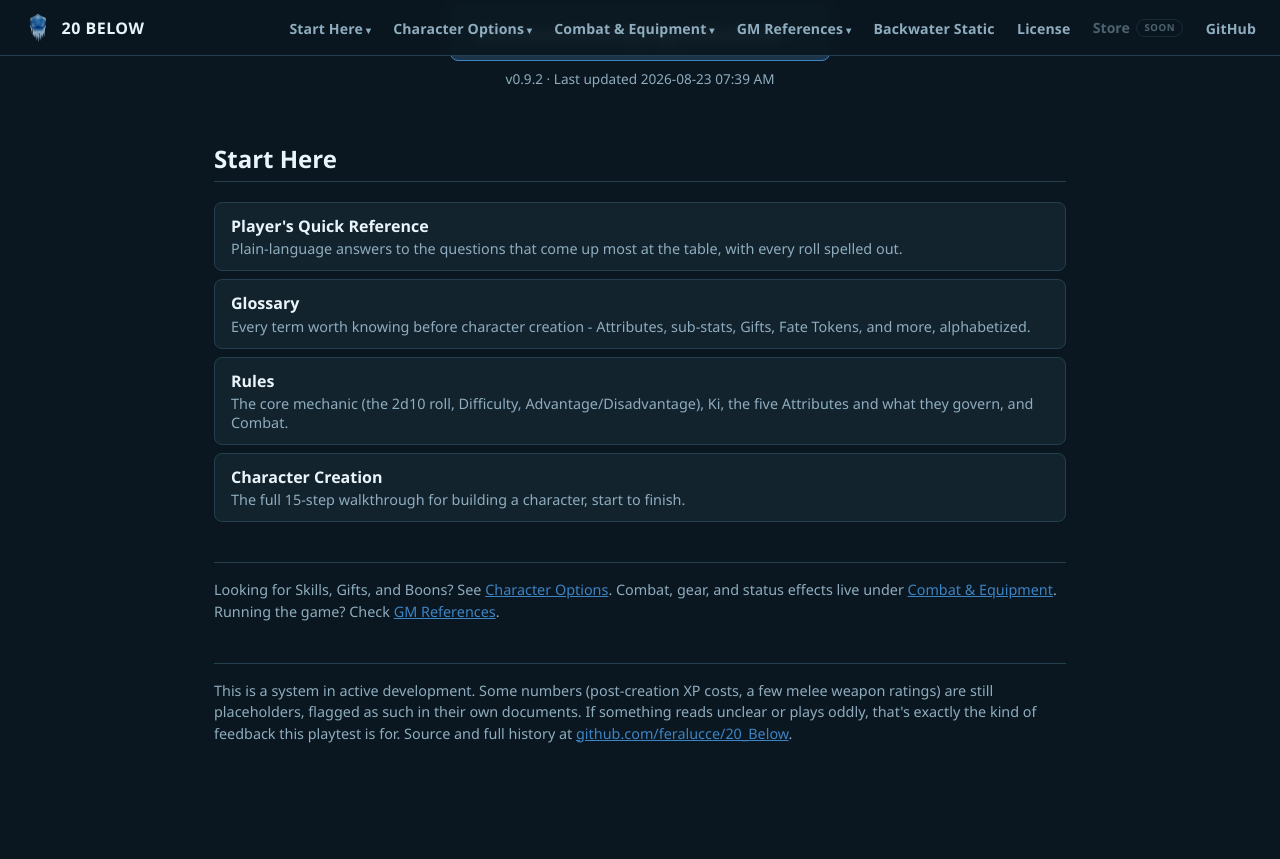
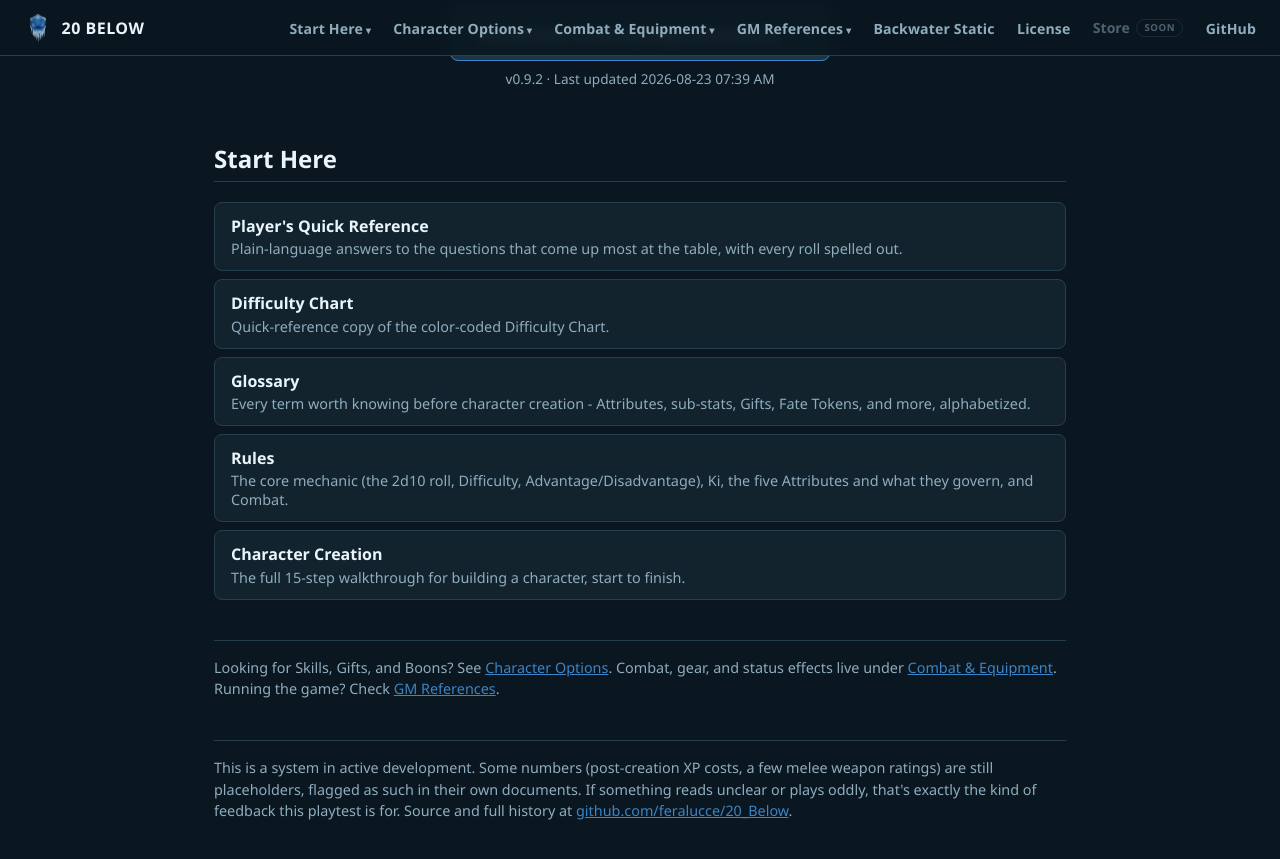
Before and after one commit to feralucce/20_Below, a Jekyll site: the page rules-hub.html, which Jekyll copies as it is, in a window 1280 px wide and 900 px high, scrolled down 524 px. Shown: the top 859 px of the window. Built offline with Jekyll 4.4.1, drawn with Linux system fonts in a browser that asks for light colours; before the commit the page ends 1347 px from its top, so only the background shows below that.

Commit message:
Rename Louis' Reference Chart to Difficulty Chart, reposition it
Renamed everywhere it's displayed (title, H1, nav, doc-cards,
README) - the URL (docs/louis-reference-chart.html) is unchanged.

Moved it out of Combat & Equipment (removing that page's now-empty
"Quick Reference" section) and added it in two places instead: Start
Here, right after Player's Quick Reference, and GM References, as
its own new "Quick Reference" section - both places it's actually
used at the table.

Co-Authored-By: Claude Sonnet 5 <noreply@anthropic.com>

```diff
--- a/character-options.html
+++ b/character-options.html
@@ -310,6 +310,7 @@
         <a href="rules-hub.html">Start Here</a>
         <ul class="dropdown">
           <li><a href="docs/combat-flow-reference.html">Player's Quick Reference</a></li>
+          <li><a href="docs/louis-reference-chart.html">Difficulty Chart</a></li>
           <li><a href="rules/glossary.html">Glossary</a></li>
           <li><a href="rules/rules.html">Rules</a></li>
           <li><a href="rules/character-creation.html">Character Creation</a></li>
@@ -345,6 +345,7 @@
           <li><a href="rules/adversary-index.html">Adversary Index</a></li>
           <li><a href="rules/cryptids.html">Cryptids</a></li>
           <li><a href="rules/nightmare-creatures.html">Nightmare Creatures</a></li>
+          <li><a href="docs/louis-reference-chart.html">Difficulty Chart</a></li>
         </ul>
       </li>
       <li><a href="https://feralucce.github.io/Backwater_Static/" target="_blank" rel="noopener">Backwater Static</a></li>
--- a/docs/louis-reference-chart.html
+++ b/docs/louis-reference-chart.html
@@ -3,7 +3,7 @@
 <head>
 <meta charset="utf-8" />
 <meta name="viewport" content="width=device-width, initial-scale=1" />
-<title>Louis' Reference Chart - 20 Below</title>
+<title>Difficulty Chart - 20 Below</title>
 <link rel="icon" type="image/x-icon" href="assets/brand/favicon.ico" />
 <link rel="icon" type="image/png" sizes="32x32" href="assets/brand/favicon-32.png" />
 <link rel="apple-touch-icon" href="assets/brand/favicon-128.png" />
@@ -57,7 +57,7 @@
 <body>
 <main>
   <a class="back-link" href="../index.html">&larr; Back to 20 Below</a>
-  <h1>Louis' Reference Chart</h1>
+  <h1>Difficulty Chart</h1>
   <p class="note">
     A quick-reference copy of the Difficulty Chart, pulled out on its own for fast lookup during play.
     This is a copy, not the source of truth - if it ever conflicts with
--- a/license.html
+++ b/license.html
@@ -278,6 +278,7 @@
         <a href="rules-hub.html">Start Here</a>
         <ul class="dropdown">
           <li><a href="docs/combat-flow-reference.html">Player's Quick Reference</a></li>
+          <li><a href="docs/louis-reference-chart.html">Difficulty Chart</a></li>
           <li><a href="rules/glossary.html">Glossary</a></li>
           <li><a href="rules/rules.html">Rules</a></li>
           <li><a href="rules/character-creation.html">Character Creation</a></li>
@@ -313,6 +313,7 @@
           <li><a href="rules/adversary-index.html">Adversary Index</a></li>
           <li><a href="rules/cryptids.html">Cryptids</a></li>
           <li><a href="rules/nightmare-creatures.html">Nightmare Creatures</a></li>
+          <li><a href="docs/louis-reference-chart.html">Difficulty Chart</a></li>
         </ul>
       </li>
       <li><a href="https://feralucce.github.io/Backwater_Static/" target="_blank" rel="noopener">Backwater Static</a></li>
--- a/rules-hub.html
+++ b/rules-hub.html
@@ -310,6 +310,7 @@
         <a href="rules-hub.html">Start Here</a>
         <ul class="dropdown">
           <li><a href="docs/combat-flow-reference.html">Player's Quick Reference</a></li>
+          <li><a href="docs/louis-reference-chart.html">Difficulty Chart</a></li>
           <li><a href="rules/glossary.html">Glossary</a></li>
           <li><a href="rules/rules.html">Rules</a></li>
           <li><a href="rules/character-creation.html">Character Creation</a></li>
@@ -345,6 +345,7 @@
           <li><a href="rules/adversary-index.html">Adversary Index</a></li>
           <li><a href="rules/cryptids.html">Cryptids</a></li>
           <li><a href="rules/nightmare-creatures.html">Nightmare Creatures</a></li>
+          <li><a href="docs/louis-reference-chart.html">Difficulty Chart</a></li>
         </ul>
       </li>
       <li><a href="https://feralucce.github.io/Backwater_Static/" target="_blank" rel="noopener">Backwater Static</a></li>
@@ -377,6 +378,10 @@
     <a class="doc-card" href="docs/combat-flow-reference.html">
       <div class="name">Player's Quick Reference</div>
       <div class="desc">Plain-language answers to the questions that come up most at the table, with every roll spelled out.</div>
+    </a>
+    <a class="doc-card" href="docs/louis-reference-chart.html">
+      <div class="name">Difficulty Chart</div>
+      <div class="desc">Quick-reference copy of the color-coded Difficulty Chart.</div>
     </a>
     <a class="doc-card" href="rules/glossary.html">
       <div class="name">Glossary</div>
```
Also changed, not shown: other parts of character-options.html (+0 -1 lines), other parts of license.html (+0 -1 lines), other parts of rules-hub.html (+0 -1 lines), combat-equipment.html (+2 -9 lines), gm-references.html (+10 -1 lines), README.md.
